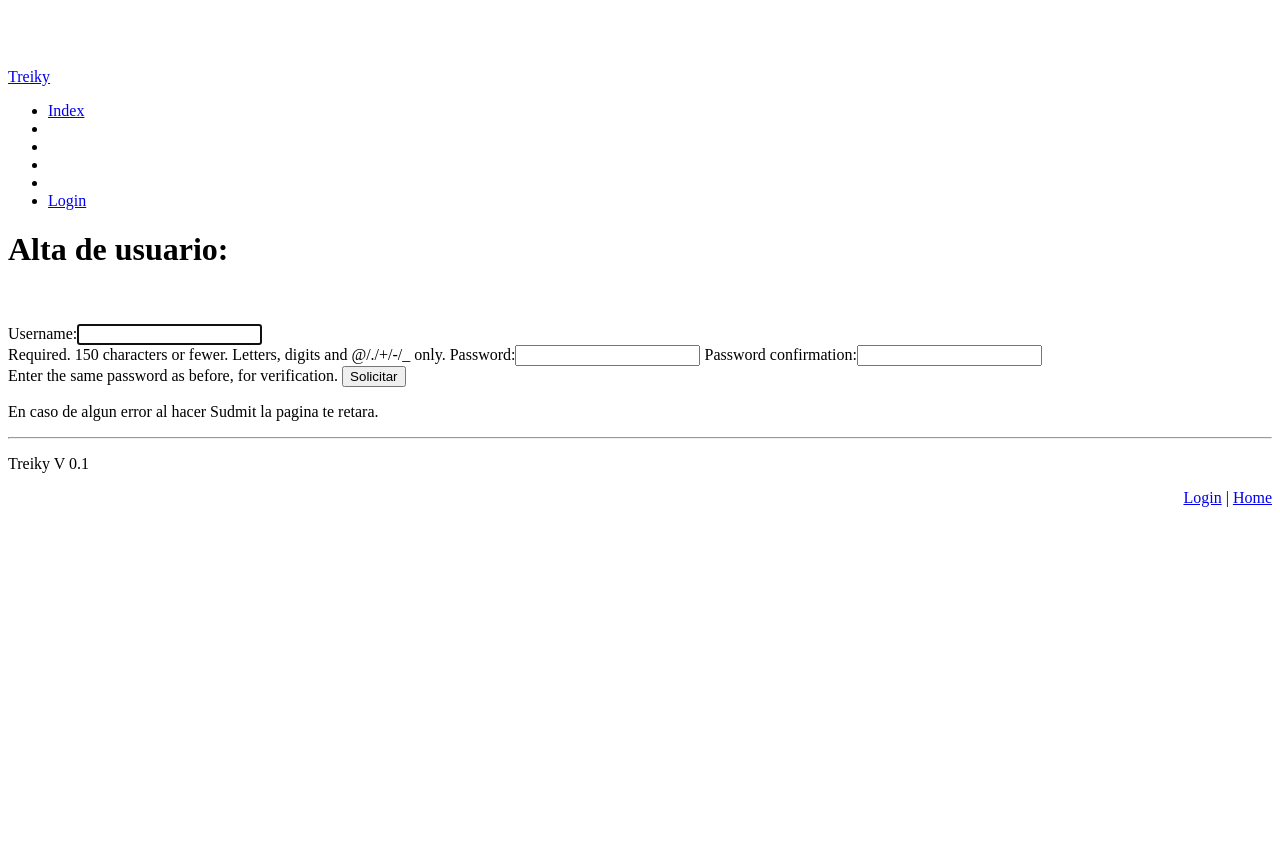
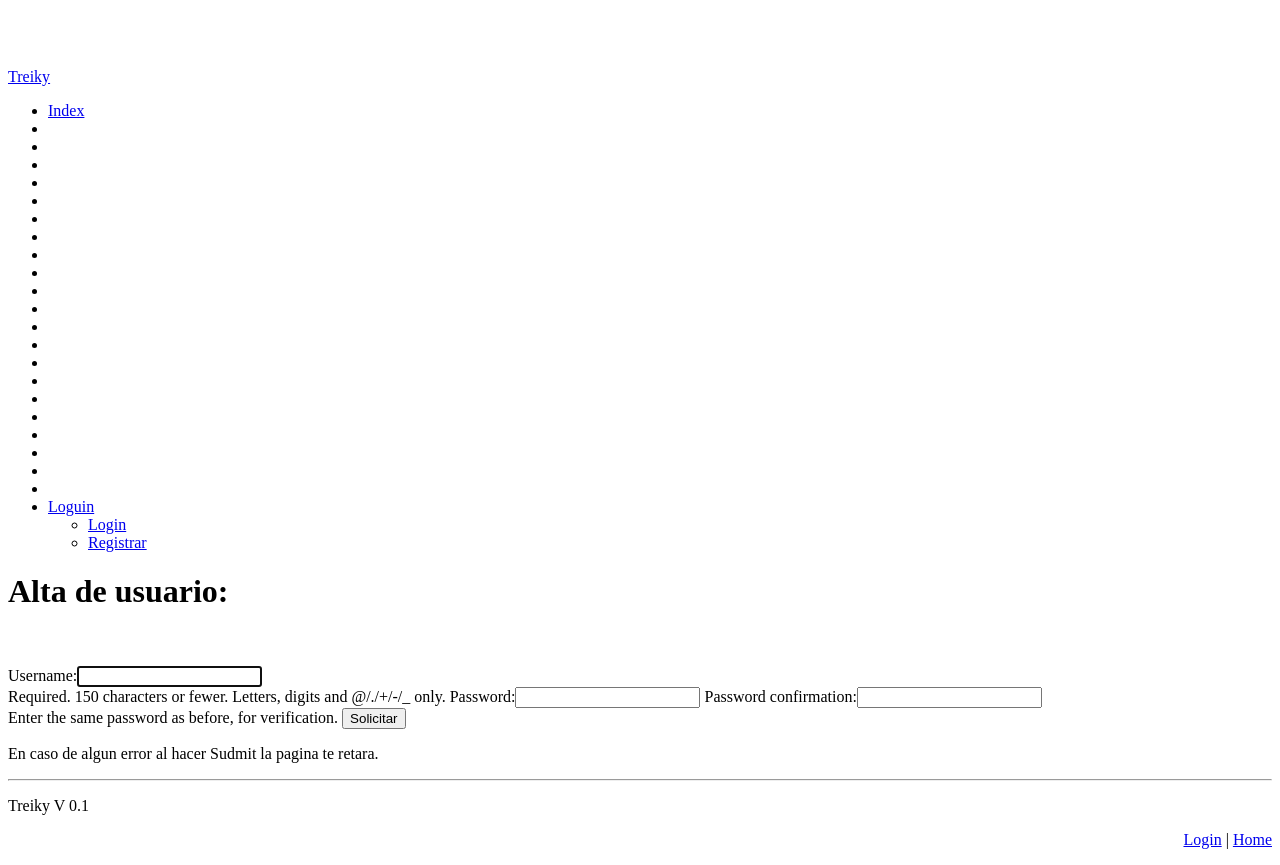
Before and after one commit to Treiky/Treiky-Testing, a Django app: page /new_user/ in a window 1280 px wide. Before the commit the page ends 507 px from the top, so only its background shows below. Run offline with Django 3.2, Linux system fonts and the light colour scheme; parts of the project's set-up code (start-up, migrations or seed data) failed here and were passed over; some libraries are stand-ins or nearby versions.

Commit message:
Se corrigio filtro en listado de requerimientos. Se modifico el template base para incluir la opcion registrar en la barra de navegacion

```diff
--- a/apps/requerimiento/templates/base.html
+++ b/apps/requerimiento/templates/base.html
@@ -64,7 +64,33 @@
                         <li><a href="" > </a></li>
                         <li><a href="" > </a></li>
                         <li><a href="" > </a></li>
-                        <li><a href="/accounts/login/"><span class="new-wrapper"><i class="icon-user"></i></span> Login</a></li>
+                        <li><a href="" > </a></li>
+                        <li><a href="" > </a></li>
+                        <li><a href="" > </a></li>
+                        <li><a href="" > </a></li>
+                        <li><a href="" > </a></li>
+                        <li><a href="" > </a></li>
+                        <li><a href="" > </a></li>
+                        <li><a href="" > </a></li>
+                        <li><a href="" > </a></li>
+                        <li><a href="" > </a></li>
+                        <li><a href="" > </a></li>
+                        <li><a href="" > </a></li>
+                        <li><a href="" > </a></li>
+                        <li><a href="" > </a></li>
+                        <li><a href="" > </a></li>
+                        <li><a href="" > </a></li>
+                        <li><a href="" > </a></li>
+                         <li class="dropdown">
+                            <a href="#" class="dropdown-toggle" data-toggle="dropdown">
+                                <span class="new-wrapper"><i class="icon-user"></i></span> Loguin
+                                <b class="caret"></b>
+                            </a>
+                            <ul class="dropdown-menu">
+                            <li><a href="/accounts/login/"><span class="new-wrapper"><i class="icon-user"></i></span> Login</a></li>
+                            <li><a href="{% url new_user %}"><span class="new-wrapper"><i class="icon-user"></i></span> Registrar</a></li>
+                            </ul>
+                        </li>
                     {% endif %}
                     {% if user.is_authenticated %}
                         <li><a href="" > </a></li>
--- a/apps/requerimiento/views.py
+++ b/apps/requerimiento/views.py
@@ -11,11 +11,14 @@ from apps.requerimiento.forms import reqForm, projForm, projectSearchV2, asigUse
 
 @login_required
 def view_req(request):
+    a = ProfilesUser.objects.filter(user=request.user).only('project')
+    b = [x.project.id for x in a]
+    print b
     return render_to_response(
         'list_Requirements.html',
         RequestContext(
             request,
-            {'requerimiento': Requirement.objects.filter(project__user=request.user).order_by('-date_created'),}
+            {'requerimiento': Requirement.objects.filter(project__id__in = b).order_by('-date_created'),}
             ),
                 )
 
```
Also changed, not shown: db/db_treiky.db, 1 other file.
